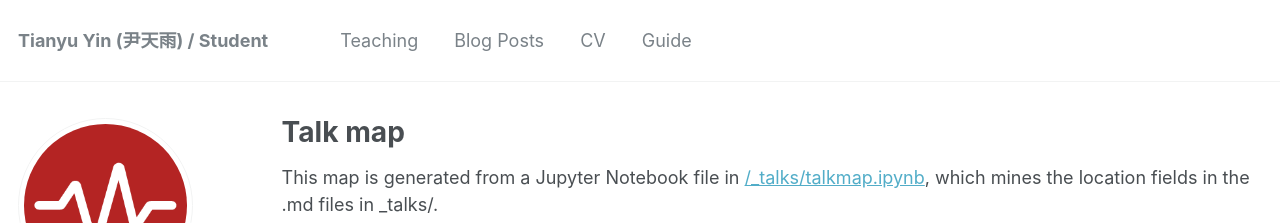
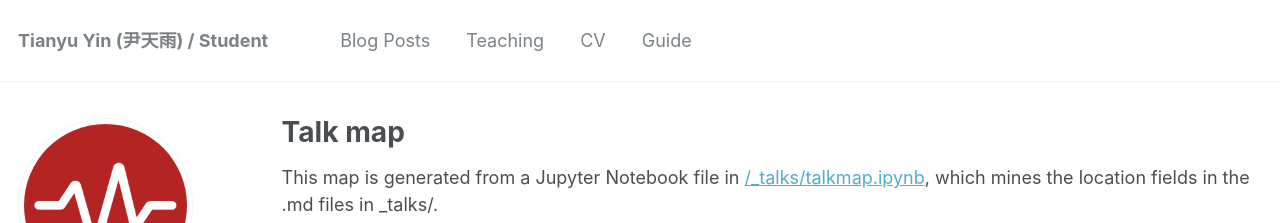
Before and after one commit to Steve-George/steve-george.github.io, a Jekyll site: the page built from _pages/talkmap.html, in a window 1280 px wide and 1147 px high. Shown: the top 223 px of the window. Built offline with Jekyll 4.4.1, drawn with Linux system fonts in a browser that asks for light colours; nearby versions of some CDN libraries; some web fonts are replaced; part of the change alters nothing that is shown.

```diff
--- a/_data/navigation.yml
+++ b/_data/navigation.yml
@@ -6,8 +6,6 @@ main:
 #  - title: "Talks"
 #    url: /talks/
 
-  - title: "Teaching"
-    url: /teaching/
 
 #  - title: "Portfolio"
 #    url: /portfolio/
@@ -15,6 +13,9 @@ main:
   - title: "Blog Posts"
     url: /year-archive/
 
+  - title: "Teaching"
+    url: /teaching/
+
   - title: "CV"
     url: /cv/
 
```
